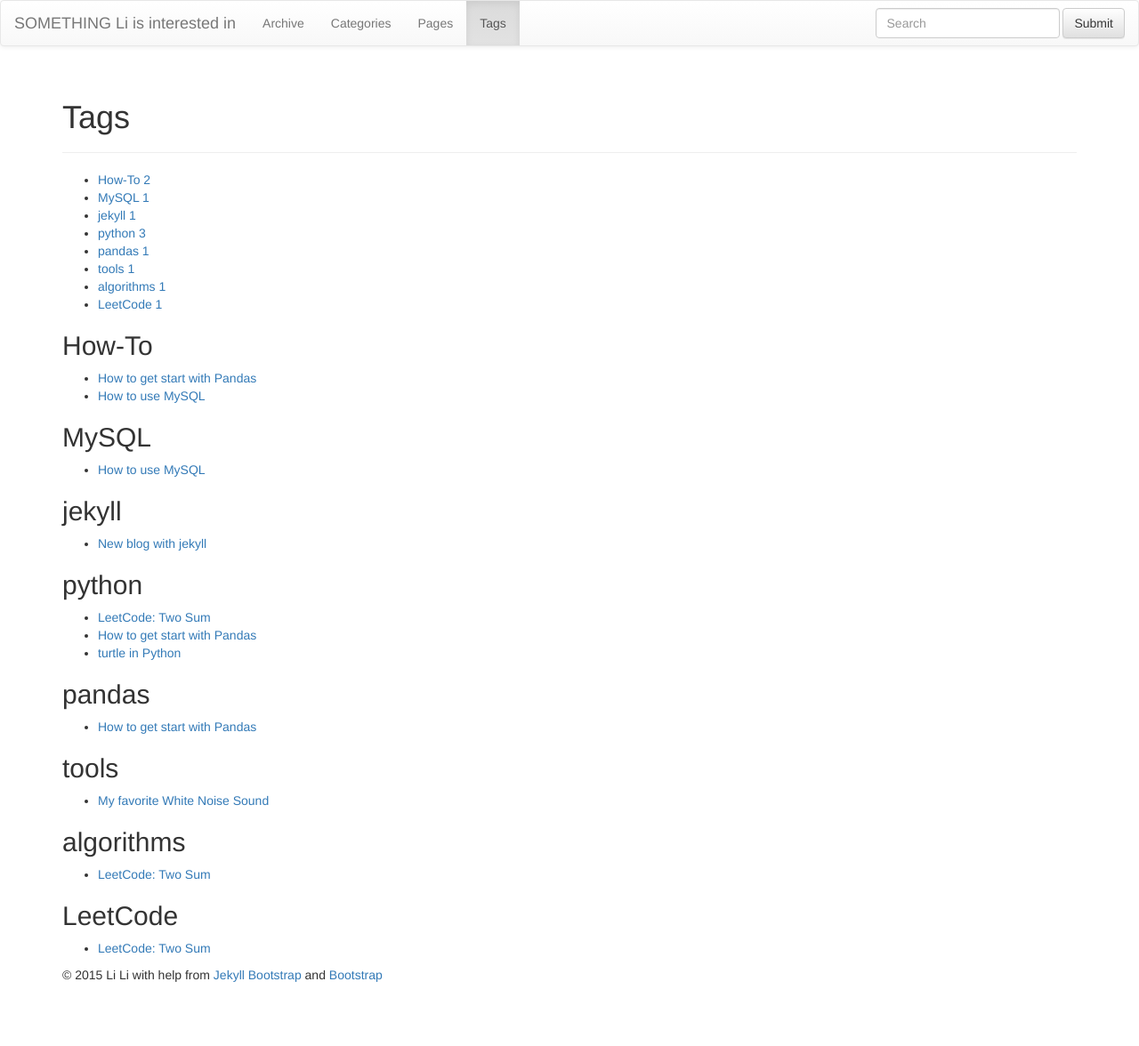
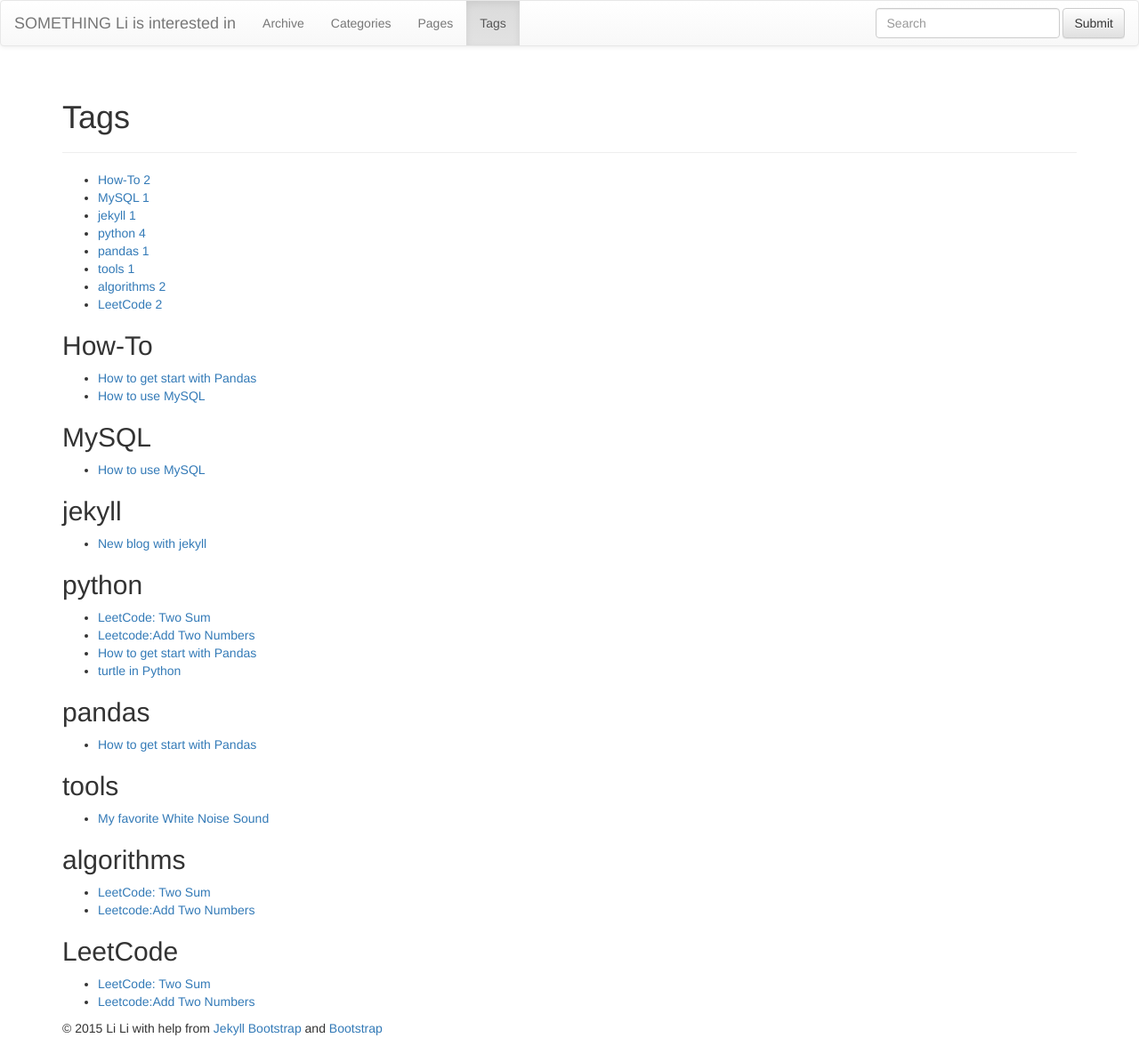
Before and after one commit to aikinogard/aikinogard.github.io, a Jekyll site: the page built from tags.html, in a window 1280 px wide. Shown: the whole page at 89% size. Built offline with Jekyll 4.4.1, drawn with Linux system fonts in a browser that asks for light colours; nearby versions of some CDN libraries; library files that are not in the unit come from our copies; before the commit the page ends 1116 px from its top, so only the background shows below that; some of the changed lines change nothing that is shown.

Commit message:
Add Two Numbers

```diff
--- /dev/null
+++ b/_posts/2015-11-06-leetcodeadd-two-numbers.md
@@ -0,0 +1,48 @@
+---
+layout: post
+title: "Leetcode:Add Two Numbers"
+description: ""
+category: LeetCode
+tags: [algorithms, LeetCode, python]
+---
+{% include JB/setup %}
+
+>You are given two linked lists representing two non-negative numbers. The digits are stored in reverse order and each of their nodes contain a single digit. Add the two numbers and return it as a linked list.
+>
+>``Input: (2 -> 4 -> 3) + (5 -> 6 -> 4)``
+>
+>``Output: 7 -> 0 -> 8``
+
+This problem is marked as Medium.
+
+{% highlight python linenos %}
+# Definition for singly-linked list.
+# class ListNode(object):
+#     def __init__(self, x):
+#         self.val = x
+#         self.next = None
+
+class Solution(object):
+    def addTwoNumbers(self, l1, l2):
+        """
+        :type l1: ListNode
+        :type l2: ListNode
+        :rtype: ListNode
+        """
+        output = ListNode(0)
+        p = output
+
+        while l1 or l2:
+            v1 = l1.val if l1 else 0
+            v2 = l2.val if l2 else 0
+            s = v1 + v2 + p.val
+            digit = s % 10
+            rem = s // 10
+            p.val = digit
+            l1 = l1.next if l1 else l1
+            l2 = l2.next if l2 else l2
+            if l1 or l2 or rem > 0:
+                p.next = ListNode(rem)
+                p = p.next
+        return output
+ {% endhighlight %}
```
Also changed, not shown: _posts/2015-11-06-leetcodetwo-sum.md (+0 -1 lines).
